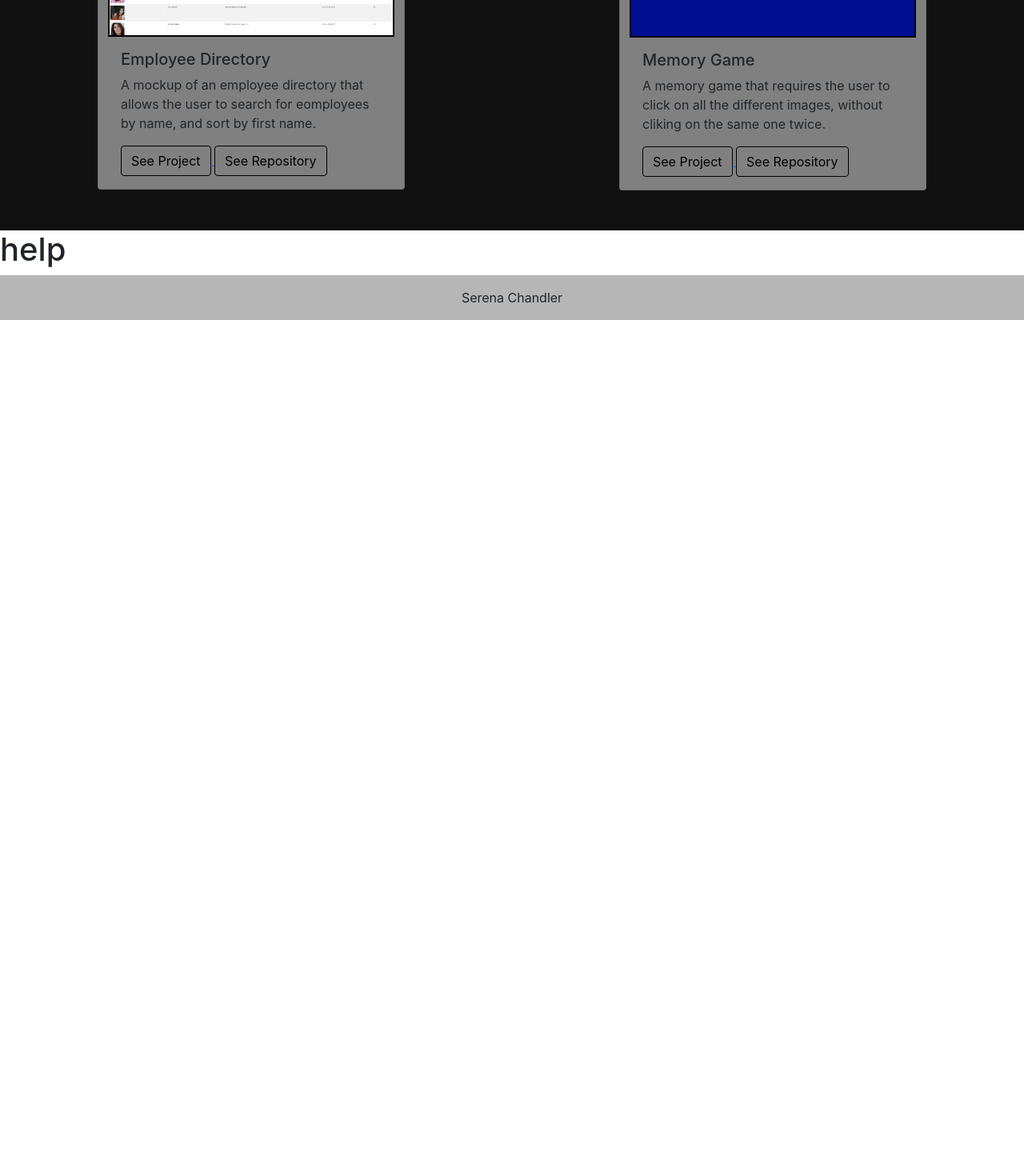
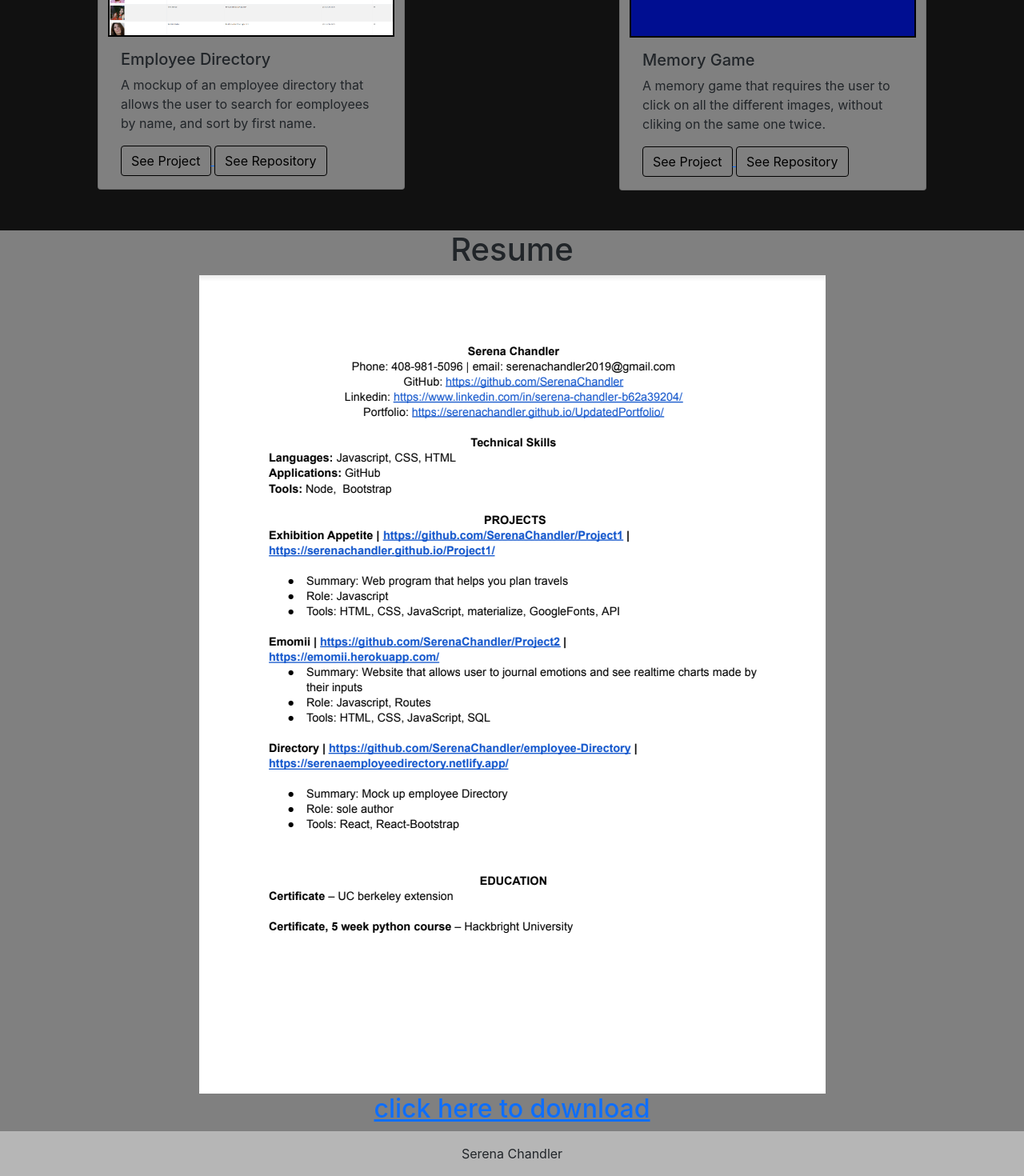
Before and after one commit to SerenaChandler/react-portfolio, a React (Create React App) app: page / in a window 1280 px wide. Shown: the part 2029-3499 px from the top of the page at 80% size. Before the commit the page ends 2429 px from the top, so only its background shows below. Built offline with nearby package versions, Linux system fonts and the light colour scheme.

Commit message:
added in resume

```diff
--- a/src/components/Resume/index.js
+++ b/src/components/Resume/index.js
@@ -1,16 +1,23 @@
-import React, {ReactPDF} from "react";
-
-
-
+import React, { ReactPDF } from "react";
 
 function Resume() {
   return (
-//     <ReactPDF
-//   file={{
-//     url: 'https://docs.google.com/document/d/1XGZ7ON-BJgujcqzu3jncRlvpYRKOCyTSbN2RRBVM4lM/edit?usp=sharing'
-//   }}
-// />
-<h1>help</h1>
+    <div id="home" className="row" style={{ background: "grey" }}>
+      <div className="text-center">
+        <div id="resume">
+          <h1 class="section">Resume</h1>
+          <div>
+            <img src="./images/resume.png" />
+
+            <h2>
+              <a href="./images/currentResume.pdf" target="_blank" download>
+                click here to download
+              </a>
+            </h2>
+          </div>
+        </div>
+      </div>
+    </div>
   );
 }
 
```
Also changed, not shown: public/images/resume.png (added).
